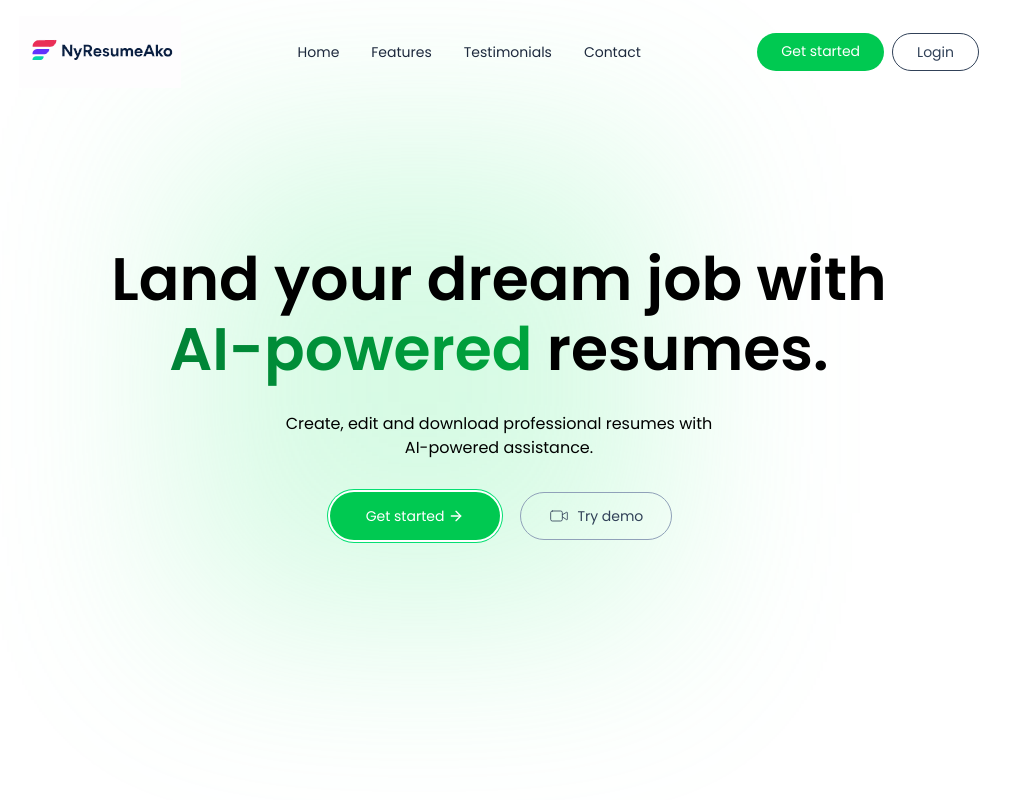
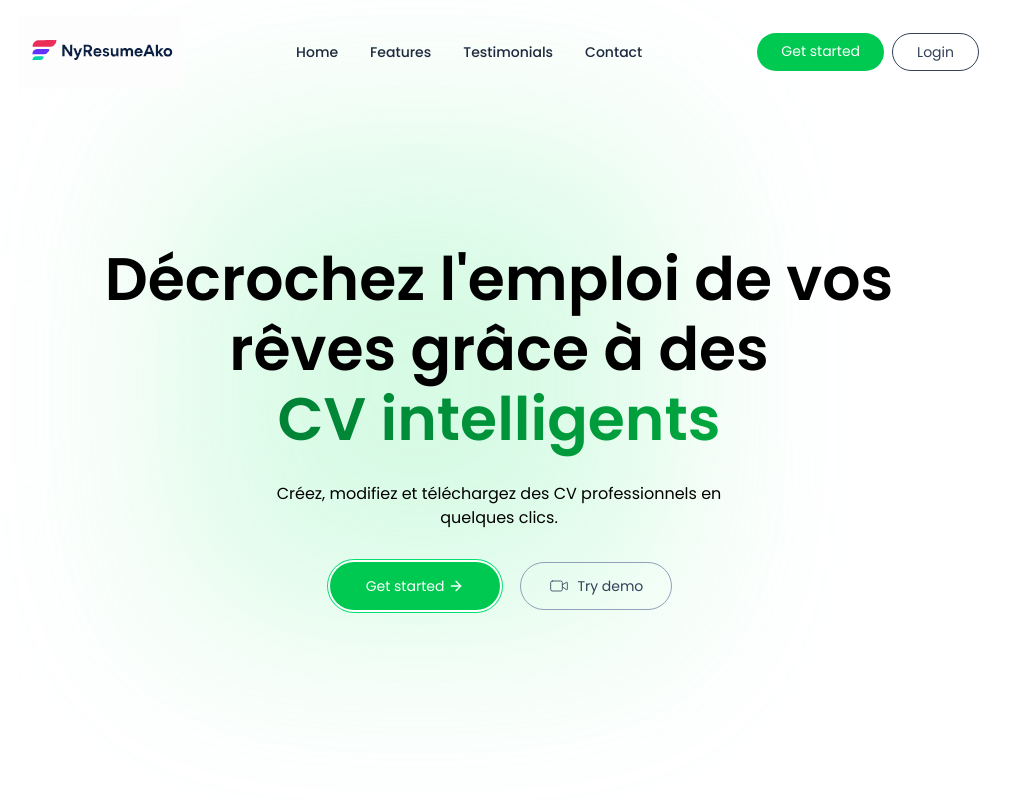
Before and after one commit to fetrafaneva/MERN_AIResume, a React (Vite) app in the folder client/: page / in a window 1280 px wide. Shown: the top 800 px of the page, without its empty margins (141-1151 px from the left). Built offline with nearby package versions, Linux system fonts and the light colour scheme.

Commit message:
feat: hero section update

```diff
--- a/client/src/components/home/Hero.jsx
+++ b/client/src/components/home/Hero.jsx
@@ -17,16 +17,28 @@ const Hero = () => {
           </a>
 
           <div className="hidden md:flex items-center gap-8 transition duration-500 text-slate-800">
-            <a href="#" className="hover:text-green-600 transition">
+            <a
+              href="#"
+              className="text-sm font-medium hover:text-green-600 transition"
+            >
               Home
             </a>
-            <a href="#features" className="hover:text-green-600 transition">
+            <a
+              href="#features"
+              className="text-sm font-medium hover:text-green-600 transition"
+            >
               Features
             </a>
-            <a href="#testimonials" className="hover:text-green-600 transition">
+            <a
+              href="#testimonials"
+              className="text-sm font-medium hover:text-green-600 transition"
+            >
               Testimonials
             </a>
-            <a href="#cta" className="hover:text-green-600 transition">
+            <a
+              href="#cta"
+              className="text-sm font-medium hover:text-green-600 transition"
+            >
               Contact
             </a>
           </div>
@@ -105,16 +117,15 @@ const Hero = () => {
 
           {/* Headline + CTA */}
           <h1 className="text-5xl md:text-6xl font-semibold max-w-5xl text-center mt-35 md:leading-[70px]">
-            Land your dream job with{" "}
+            Décrochez l'emploi de vos rêves grâce à des{" "}
             <span className=" bg-gradient-to-r from-green-700 to-green-600 bg-clip-text text-transparent text-nowrap">
-              AI-powered{" "}
+              CV intelligents{" "}
             </span>{" "}
-            resumes.
           </h1>
 
           <p className="max-w-md text-center text-base my-7">
-            Create, edit and download professional resumes with AI-powered
-            assistance.
+            Créez, modifiez et téléchargez des CV professionnels en quelques
+            clics.
           </p>
 
           {/* CTA Buttons */}
```
